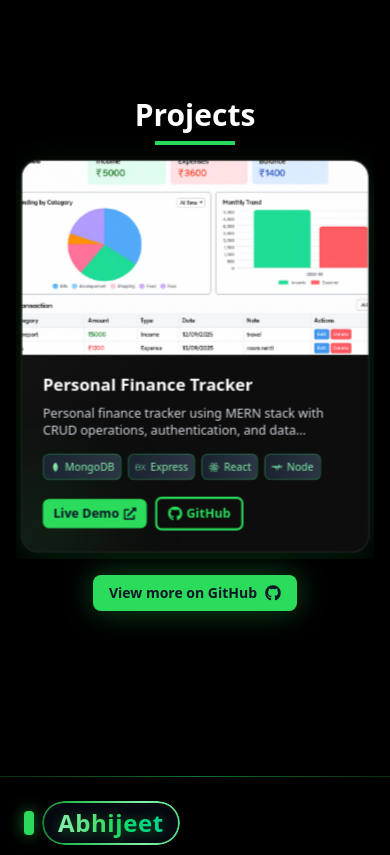
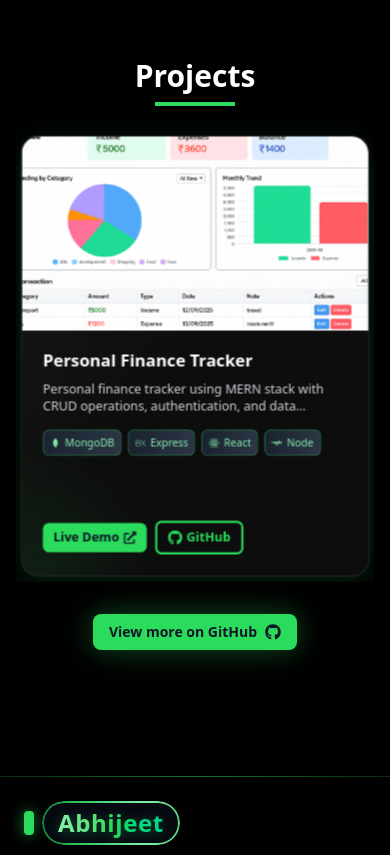
Before and after one commit to Abhijeetdev07/My_Portpolio, a React (Vite) app: page / in a window 390 px wide. Shown: the part 2600-3455 px from the top of the page. Built offline with nearby package versions, Linux system fonts and the light colour scheme.

Commit message:
update projects cards

```diff
--- a/src/components/Projects.jsx
+++ b/src/components/Projects.jsx
@@ -171,7 +171,7 @@ const Projects = () => {
   return (
     <section id="projects" className="min-h-screen bg-black text-white flex items-center justify-center overflow-hidden py-12 lg:py-16">
       <div className="max-w-7xl mx-auto px-4 sm:px-6 lg:px-8 w-full">
-        <div className="text-center mb-6 lg:mb-8">
+        <div className="text-center mb-10 lg:mb-12">
           <h2 className="text-3xl min-[500px]:text-4xl md:text-5xl font-bold">Projects</h2>
           <div className="w-20 min-[500px]:w-24 h-1 bg-[var(--theme-primary)] mx-auto mt-2"></div>
         </div>
@@ -187,7 +187,7 @@ const Projects = () => {
           {projects.map((p, idx) => (
             <div
               key={p.title}
-              className={`snap-center flex-shrink-0 w-[85vw] max-w-[350px] sm:w-auto sm:flex-shrink sm:snap-align-none transition-transform duration-500 ease-out ${
+              className={`snap-center flex-shrink-0 w-[85vw] max-w-[350px] min-h-[420px] max-[500px]:min-h-[420px] sm:w-auto sm:flex-shrink sm:snap-align-none transition-transform duration-500 ease-out ${
                 centerIndex === idx ? 'scale-105 sm:scale-100' : 'scale-95 sm:scale-100'
               }`}
             >
@@ -196,7 +196,7 @@ const Projects = () => {
           ))}
         </motion.div>
 
-        <div className="mt-12 min-[500px]:mt-14 sm:mt-12 lg:mt-10 flex justify-center">
+        <div className="mt-16 min-[500px]:mt-20 sm:mt-16 lg:mt-14 flex justify-center">
           <a
             href="https://github.com/Abhijeetdev07"
             target="_blank"
```
